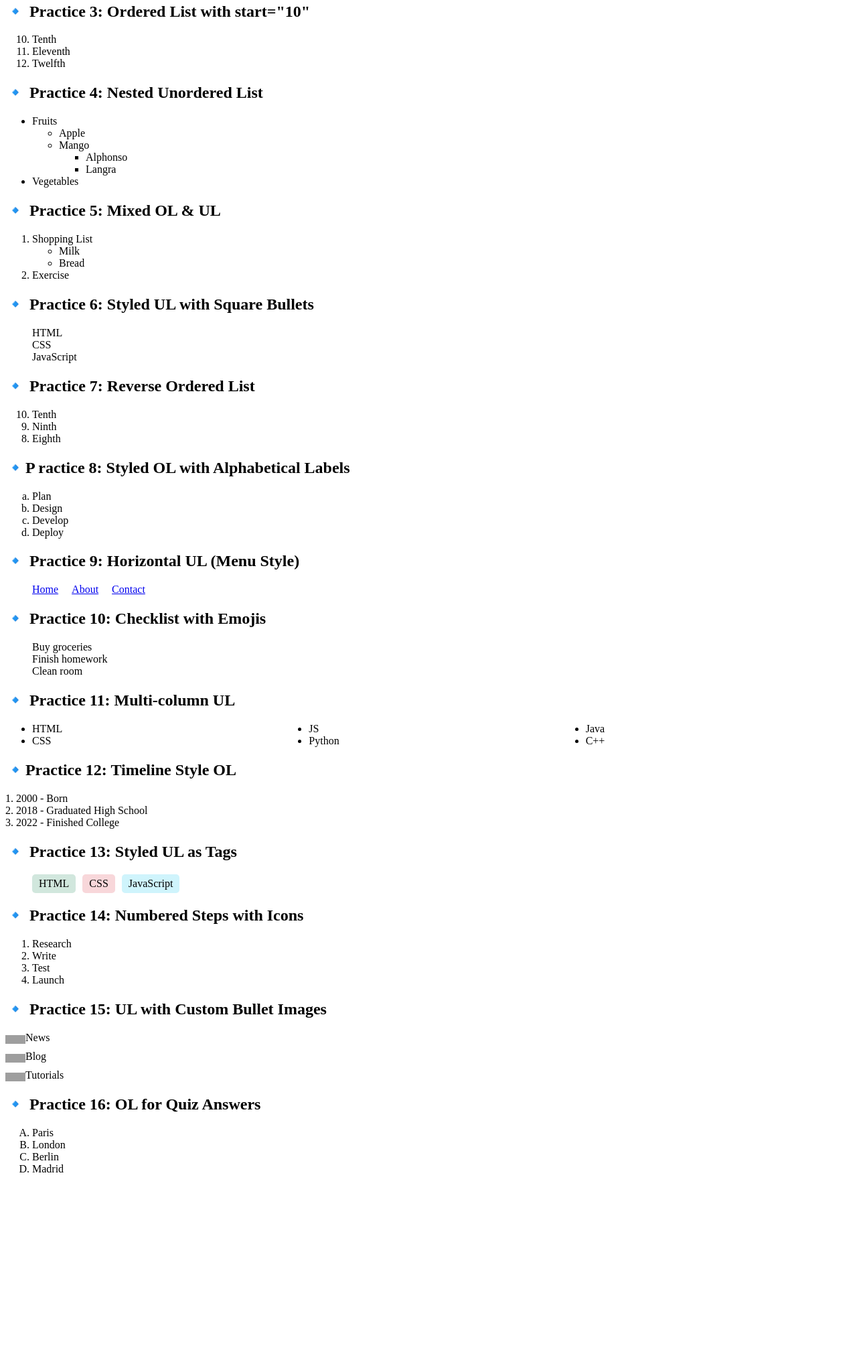
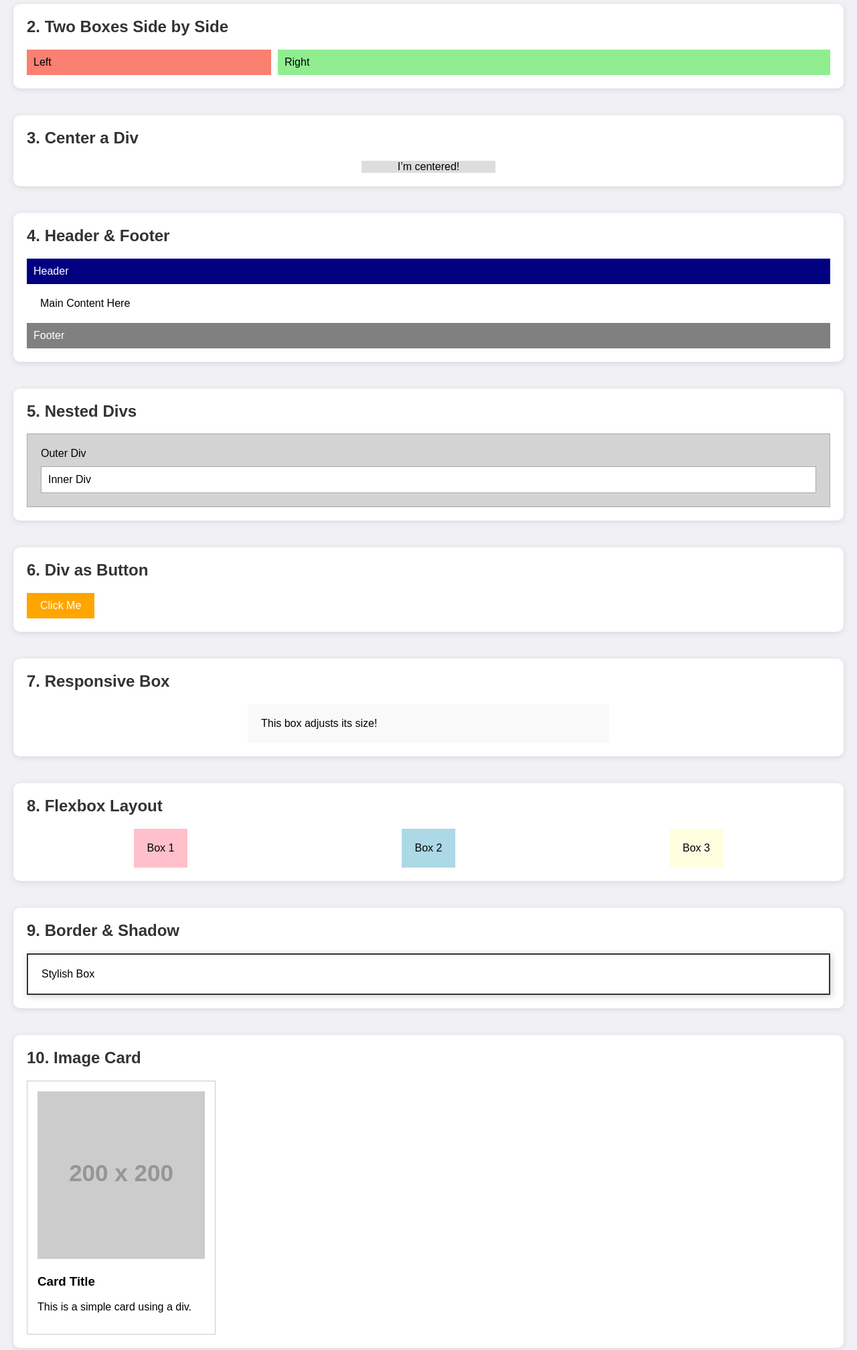
Before and after one commit to RaginiSingh2024/Day4-OL-UL-Tags, a plain HTML site: page index.html in a window 1280 px wide. Shown: the part 261-2276 px from the top of the page at 67% size. Before the commit the page ends 2031 px from the top, so only its background shows below. Drawn offline with Linux system fonts and the light colour scheme; grey boxes are pictures that could not be loaded; placeholder pictures from the web are drawn by us.

Commit message:
Add files via upload

```diff
--- a/index.html
+++ b/index.html
@@ -2,164 +2,184 @@
 <html lang="en">
 <head>
   <meta charset="UTF-8">
-  <title>OL & UL Practice</title>
+  <title>Div Styling Practice</title>
   <style>
-    ul.a { list-style-type: circle; }
-    ul.b { list-style-type: square; }
-    ol.c { list-style-type: upper-roman; }
-    ol.d { list-style-type: lower-alpha; }
+    body {
+      font-family: sans-serif;
+      margin: 20px;
+      background: #f0f0f5;
+    }
+    section {
+      margin-bottom: 40px;
+      padding: 20px;
+      background: white;
+      border-radius: 10px;
+      box-shadow: 0 2px 10px rgba(0,0,0,0.1);
+    }
+    h2 {
+      margin-top: 0;
+      color: #333;
+    }
   </style>
 </head>
 <body>
 
-  <h2>🔹 Practice 1: Basic Unordered List</h2>
-  <ul style="list-style-type: circle;">
-    <li>Apples</li>
-    <li>Bananas</li>
-    <li>Grapes</li>
-  </ul>
+  <h1>🧱 DIV Styling Practice</h1>
 
-  <h2>🔹 Practice 2: Basic Ordered List</h2>
-  <ol type="I">
-    <li>Wake up</li>
-    <li>Brush teeth</li>
-    <li>Eat breakfast</li>
-  </ol>
+  <section>
+    <h2>1. Basic Box</h2>
+    <div style="background-color: lightblue; padding: 20px;">Hello, I am a box!</div>
+  </section>
 
-  <h2>🔹 Practice 3: Ordered List with start="10"</h2>
-  <ol start="10">
-    <li>Tenth</li>
-    <li>Eleventh</li>
-    <li>Twelfth</li>
-  </ol>
+  <section>
+    <h2>2. Two Boxes Side by Side</h2>
+    <div style="display: flex; gap: 10px;">
+      <div style="background: salmon; width: 30%; padding: 10px;">Left</div>
+      <div style="background: lightgreen; width: 70%; padding: 10px;">Right</div>
+    </div>
+  </section>
 
-  <h2>🔹 Practice 4: Nested Unordered List</h2>
-  <ul>
-    <li>Fruits
-      <ul>
-        <li>Apple</li>
-        <li>Mango
-          <ul>
-            <li>Alphonso</li>
-            <li>Langra</li>
-          </ul>
-        </li>
-      </ul>
-    </li>
-    <li>Vegetables</li>
-  </ul>
+  <section>
+    <h2>3. Center a Div</h2>
+    <div style="width: 200px; margin: 0 auto; background: #ddd; text-align: center;">I’m centered!</div>
+  </section>
 
-  <h2>🔹 Practice 5: Mixed OL & UL</h2>
-  <ol>
-    <li>Shopping List
-      <ul>
-        <li>Milk</li>
-        <li>Bread</li>
-      </ul>
-    </li>
-    <li>Exercise</li>
-  </ol>
+  <section>
+    <h2>4. Header & Footer</h2>
+    <div style="background: navy; color: white; padding: 10px;">Header</div>
+    <div style="padding: 20px;">Main Content Here</div>
+    <div style="background: gray; color: white; padding: 10px;">Footer</div>
+  </section>
 
-  <h2>🔹 Practice 6: Styled UL with Square Bullets</h2>
-  <ul style="list-style-type: none;">
-    <li>HTML</li>
-    <li>CSS</li>
-    <li>JavaScript</li>
-  </ul>
+  <section>
+    <h2>5. Nested Divs</h2>
+    <div style="background: lightgray; padding: 20px; border: 1px solid #aaa;">
+      Outer Div
+      <div style="background: white; padding: 10px; margin-top: 10px; border: 1px solid #aaa;">
+        Inner Div
+      </div>
+    </div>
+  </section>
 
-  <h2>🔹 Practice 7: Reverse Ordered List</h2>
-  <ol reversed start="10">
-    <li>Tenth</li>
-    <li>Ninth</li>
-    <li>Eighth</li>
-  </ol>
+  <section>
+    <h2>6. Div as Button</h2>
+    <div style="display: inline-block; background: orange; padding: 10px 20px; color: white; cursor: pointer;">
+      Click Me
+    </div>
+  </section>
 
-  <h2>🔹P ractice 8: Styled OL with Alphabetical Labels</h2>
-  <ol type="a">
-    <li>Plan</li>
-    <li>Design</li>
-    <li>Develop</li>
-    <li>Deploy</li>
-  </ol>
+  <section>
+    <h2>7. Responsive Box</h2>
+    <div style="width: 100%; max-width: 500px; background: #f9f9f9; padding: 20px; margin: auto;">
+      This box adjusts its size!
+    </div>
+  </section>
 
-  <h2>🔹 Practice 9: Horizontal UL (Menu Style)</h2>
-  <ul style="list-style: none; display: flex; gap: 20px;">
-    <li><a href="#">Home</a></li>
-    <li><a href="#">About</a></li>
-    <li><a href="#">Contact</a></li>
-  </ul>
+  <section>
+    <h2>8. Flexbox Layout</h2>
+    <div style="display: flex; justify-content: space-around;">
+      <div style="background: pink; padding: 20px;">Box 1</div>
+      <div style="background: lightblue; padding: 20px;">Box 2</div>
+      <div style="background: lightyellow; padding: 20px;">Box 3</div>
+    </div>
+  </section>
 
-  <h2>🔹 Practice 10: Checklist with Emojis</h2>
-  <ul style="list-style: none;">
-    <li> Buy groceries</li>
-    <li> Finish homework</li>
-    <li> Clean room</li>
-  </ul>
+  <section>
+    <h2>9. Border & Shadow</h2>
+    <div style="border: 2px solid #333; padding: 20px; box-shadow: 2px 2px 10px rgba(0,0,0,0.2);">
+      Stylish Box
+    </div>
+  </section>
 
-  <h2>🔹 Practice 11: Multi-column UL</h2>
-  <ul style="columns: 3; -webkit-columns: 3; -moz-columns: 3;">
-    <li>HTML</li>
-    <li>CSS</li>
-    <li>JS</li>
-    <li>Python</li>
-    <li>Java</li>
-    <li>C++</li>
-  </ul>
+  <section>
+    <h2>10. Image Card</h2>
+    <div style="border: 1px solid #ccc; padding: 15px; width: 250px;">
+      <img src="https://via.placeholder.com/200" style="width: 100%;">
+      <h3>Card Title</h3>
+      <p>This is a simple card using a div.</p>
+    </div>
+  </section>
 
-  <h2>🔹Practice 12: Timeline Style OL</h2>
-  <ol style="list-style-position: inside; padding-left: 0;">
-    <li>2000 - Born</li>
-    <li>2018 - Graduated High School</li>
-    <li>2022 - Finished College</li>
-  </ol>
+  <section>
+    <h2>11. Gradient Background</h2>
+    <div style="padding: 30px; background: linear-gradient(to right, #ff7e5f, #feb47b); color: white;">
+      Beautiful Gradient Background
+    </div>
+  </section>
 
-  <h2>🔹 Practice 13: Styled UL as Tags</h2>
-  <ul style="list-style: none; display: flex; gap: 10px;">
-    <li style="background: #d1e7dd; padding: 5px 10px; border-radius: 5px;">HTML</li>
-    <li style="background: #f8d7da; padding: 5px 10px; border-radius: 5px;">CSS</li>
-    <li style="background: #cff4fc; padding: 5px 10px; border-radius: 5px;">JavaScript</li>
-  </ul>
+  <section>
+    <h2>12. Hover Effect</h2>
+    <div style="width: 200px; height: 100px; background: skyblue; transition: 0.3s;"
+         onmouseover="this.style.transform='scale(1.1)'; this.style.background='steelblue';"
+         onmouseout="this.style.transform='scale(1)'; this.style.background='skyblue';">
+      Hover over me!
+    </div>
+  </section>
 
-  <h2>🔹 Practice 14: Numbered Steps with Icons</h2>
-  <ol>
-    <li> Research</li>
-    <li> Write</li>
-    <li> Test</li>
-    <li> Launch</li>
-  </ol>
+  <section>
+    <h2>13. Sticky Note</h2>
+    <div style="background: #ffff88; padding: 20px; width: 200px; font-family: cursive; box-shadow: 5px 5px 10px #ccc; transform: rotate(-2deg);">
+      Don’t forget to code today!
+    </div>
+  </section>
 
+  <section>
+    <h2>14. Glassmorphism</h2>
+    <div style="background: rgba(255, 255, 255, 0.2); backdrop-filter: blur(8px); padding: 20px; border-radius: 10px; color: white; border: 1px solid rgba(255, 255, 255, 0.3); width: 300px;">
+      Glass-like div effect!
+    </div>
+  </section>
 
-  <style>
-    ul.custom-bullets {
-      list-style: none;
-      padding-left: 0;
-    }
+  <section>
+    <h2>15. Collapsible Div</h2>
+    <div onclick="document.getElementById('hidden').style.display='block'" style="cursor: pointer; background: coral; padding: 10px; color: white;">
+      Click to show more...
+    </div>
+    <div id="hidden" style="display: none; padding: 10px; background: lightcoral;">
+      🎉 Surprise! Here's some hidden content.
+    </div>
+  </section>
 
-    ul.custom-bullets li {
-      background-image: url('https://media.istockphoto.com/id/911026578/photo/walking-to-class.jpg?s=612x612&w=0&k=20&c=0zYehlzABctgFBr_QFjkqqfNcU4Gmf-lj92bXrhQ2IY=');
-      background-size: 30px 20px; /* size of bullet */
-      background-repeat: no-repeat;
-      background-position: 0 5px; /* adjust vertical alignment */
-      padding-left: 30px; /* space for the image */
-      margin-bottom: 10px;
-    }
-  </style>
+  <section>
+    <h2>16. Responsive Grid</h2>
+    <div style="display: grid; grid-template-columns: repeat(auto-fit, minmax(100px, 1fr)); gap: 10px;">
+      <div style="background: lavender; padding: 20px;">1</div>
+      <div style="background: lavender; padding: 20px;">2</div>
+      <div style="background: lavender; padding: 20px;">3</div>
+      <div style="background: lavender; padding: 20px;">4</div>
+    </div>
+  </section>
 
-  <h2>🔹 Practice 15: UL with Custom Bullet Images</h2>
-  <ul class="custom-bullets">
-            <li>News</li>
-            <li>Blog</li>
-            <li>Tutorials</li>
-  </ul>
+  <section>
+    <h2>17. Color Palette</h2>
+    <div style="display: flex; gap: 5px;">
+      <div style="width: 50px; height: 50px; background: #ff6b6b;"></div>
+      <div style="width: 50px; height: 50px; background: #feca57;"></div>
+      <div style="width: 50px; height: 50px; background: #1dd1a1;"></div>
+      <div style="width: 50px; height: 50px; background: #54a0ff;"></div>
+    </div>
+  </section>
 
+  <section>
+    <h2>18. Badge/Label</h2>
+    <div style="display: inline-block; background: crimson; color: white; padding: 5px 10px; border-radius: 50px;">
+      New!
+    </div>
+  </section>
 
-  <h2> 🔹 Practice 16: OL for Quiz Answers</h2>
-  <ol type="A">
-    <li>Paris</li>
-    <li>London</li>
-    <li>Berlin</li>
-    <li>Madrid</li>
-  </ol>
+  <section>
+    <h2>19. Notification Card</h2>
+    <div style="max-width: 300px; padding: 15px; background: #fff3cd; border: 1px solid #ffeeba; border-radius: 10px;">
+      <strong>⚠️ Alert:</strong> You have 2 unread messages.
+    </div>
+  </section>
+
+  <section>
+    <h2>20. Chat Bubble</h2>
+    <div style="max-width: 250px; background: #e0f7fa; padding: 10px 15px; border-radius: 20px; margin: 10px 0;">
+      Hello! This is a chat message.
+    </div>
+  </section>
 
 </body>
 </html>
```
